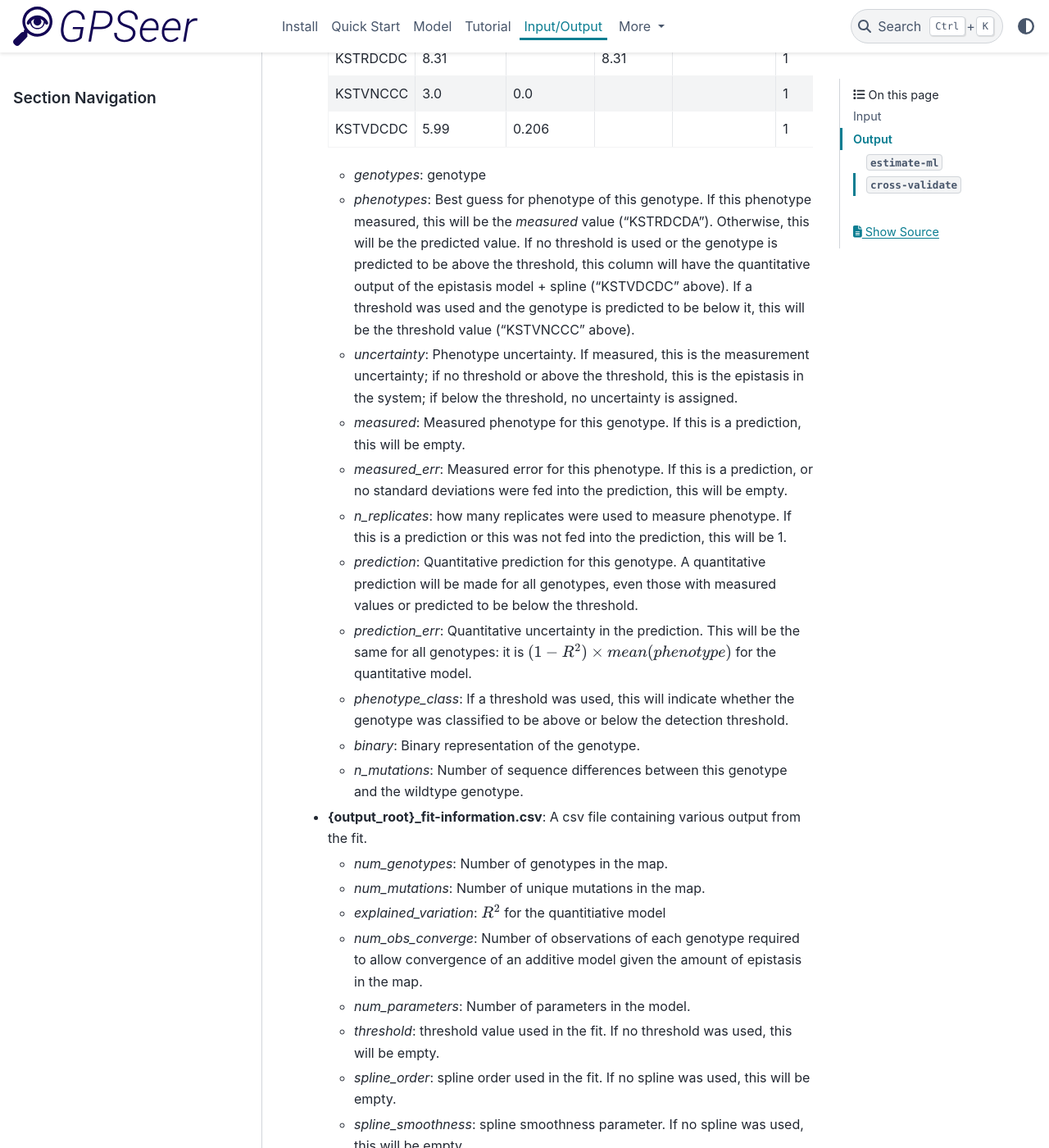
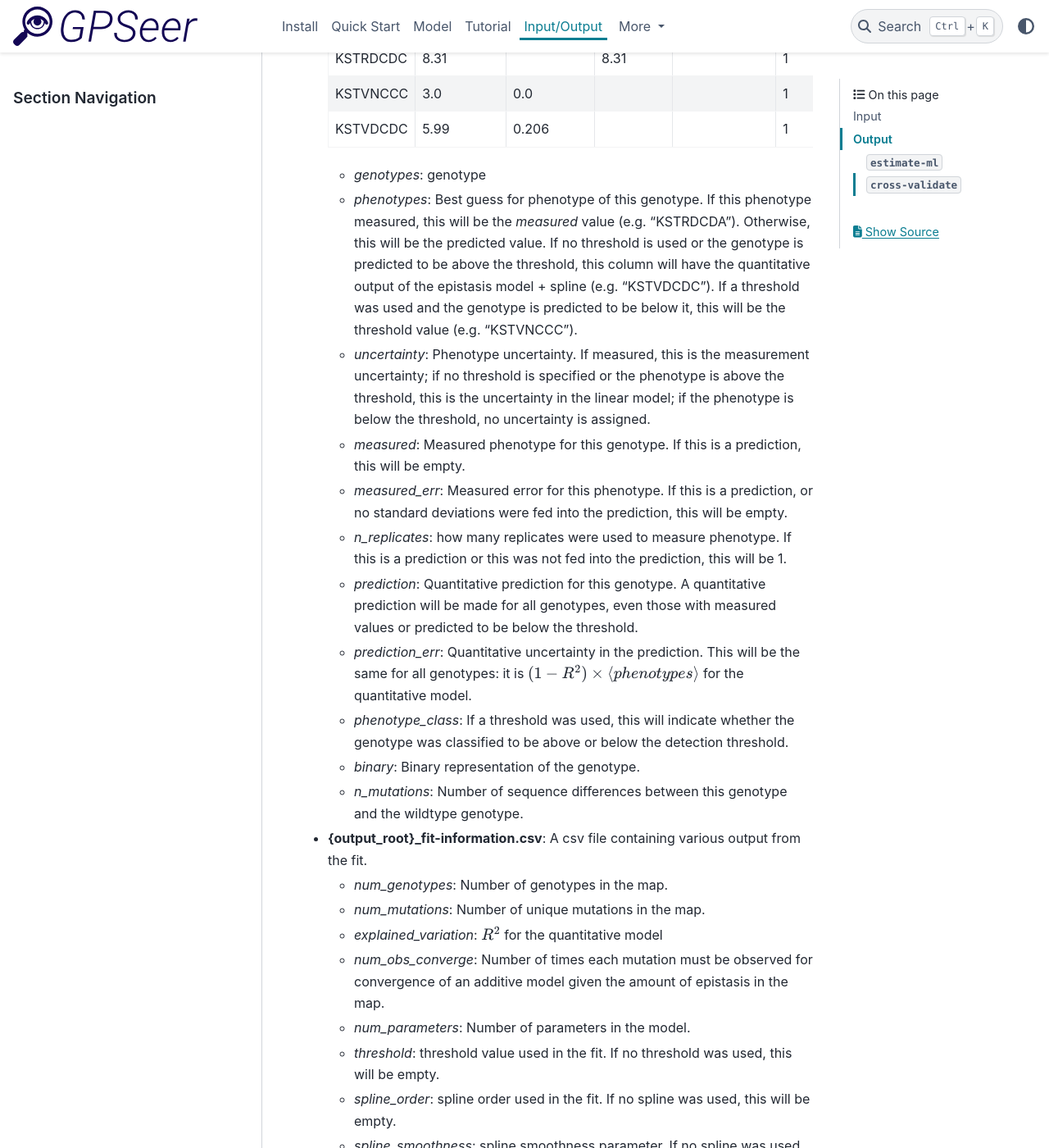
Before and after one commit to harmslab/gpseer, a Sphinx documentation site: the page built from docs/source/io.rst, in a window 1280 px wide and 1400 px high, scrolled down 1608 px. Shown: the whole window at 82% size. Built offline with Sphinx 7.4.7 and the PyData theme 0.15.4, drawn with Linux system fonts in a browser that asks for light colours; some of the changed text lies outside the part shown.

Commit message:
final editing pass on the docs

```diff
--- a/docs/source/basic.rst
+++ b/docs/source/basic.rst
@@ -6,6 +6,8 @@ This is a very quick introduction to gpseer that demonstrates the basic modes of
 the software. A complete tutorial--including how to interpret the outputs of the
 calculation--is given on the `tutorial <tutorial.html>`_ page.
 
+The `API Demo.ipynb <https://github.com/harmsmlab/gpseer/raw/master/examples/API%20Demo.ipynb>`_
+demonstrates how to use GPSeer in a Jupyter notebook.
 
 Downloading examples
 --------------------
--- a/docs/source/io.rst
+++ b/docs/source/io.rst
@@ -72,15 +72,15 @@ Output
 
   + *genotypes*: genotype
   + *phenotypes*: Best guess for phenotype of this genotype.  If this phenotype
-    measured, this will be the *measured* value ("KSTRDCDA").  Otherwise, this
+    measured, this will be the *measured* value (e.g. "KSTRDCDA").  Otherwise, this
     will be the predicted value.  If no threshold is used or the genotype is
     predicted to be above the threshold, this column will have the quantitative
-    output of the epistasis model + spline ("KSTVDCDC" above).  If a threshold
+    output of the epistasis model + spline (e.g. "KSTVDCDC").  If a threshold
     was used and the genotype is predicted to be below it, this will be
-    the threshold value ("KSTVNCCC" above).
+    the threshold value (e.g. "KSTVNCCC").
   + *uncertainty*: Phenotype uncertainty.  If measured, this is the measurement
-    uncertainty; if no threshold or above the threshold, this is the epistasis
-    in the system; if below the threshold, no uncertainty is assigned.
+    uncertainty; if no threshold is specified or the phenotype is above the threshold, this is the uncertainty
+    in the linear model; if the phenotype is below the threshold, no uncertainty is assigned.
   + *measured*: Measured phenotype for this genotype.  If this is a prediction,
     this will be empty.
   + *measured_err*: Measured error for this phenotype.  If this is a prediction,
@@ -91,7 +91,7 @@ Output
     prediction will be made for all genotypes, even those with measured values
     or predicted to be below the threshold.
   + *prediction_err*: Quantitative uncertainty in the prediction.  This will be
-    the same for all genotypes: it is :math:`(1 - R^{2})\times mean(phenotype)`
+    the same for all genotypes: it is :math:`(1 - R^{2})\times \langle phenotypes \rangle`
     for the quantitative model.
   + *phenotype_class*: If a threshold was used, this will indicate whether the
     genotype was classified to be above or below the detection threshold.
@@ -105,9 +105,9 @@ Output
 
   + *num_genotypes*: Number of genotypes in the map.
   + *num_mutations*: Number of unique mutations in the map.
-  + *explained_variation*: :math:`R^2` for the quantitiative model
-  + *num_obs_converge*: Number of observations of each genotype required to
-    allow convergence of an additive model given the amount of epistasis
+  + *explained_variation*: :math:`R^2` for the quantitative model
+  + *num_obs_converge*: Number of times each mutation must be observed for
+    convergence of an additive model given the amount of epistasis
     in the map.
   + *num_parameters*: Number of parameters in the model.
   + *threshold*: threshold value used in the fit.  If no threshold was used,
@@ -117,7 +117,6 @@ Output
   + *spline_smoothness*: spline smoothness parameter.  If no spline was used,
     this will be empty.
   + *epistasis_order*: the order of the epistatic model used.
-  + XXXX NUMBER OF FIT PARAMETERS, FINAL LIKELIHOOD
 
 
 * **{output_root}_convergence.csv**: A csv file containing information about the
```
Also changed, not shown: other parts of docs/source/io.rst (+3 -3 lines), docs/source/tutorial.rst (+8 -4 lines).
